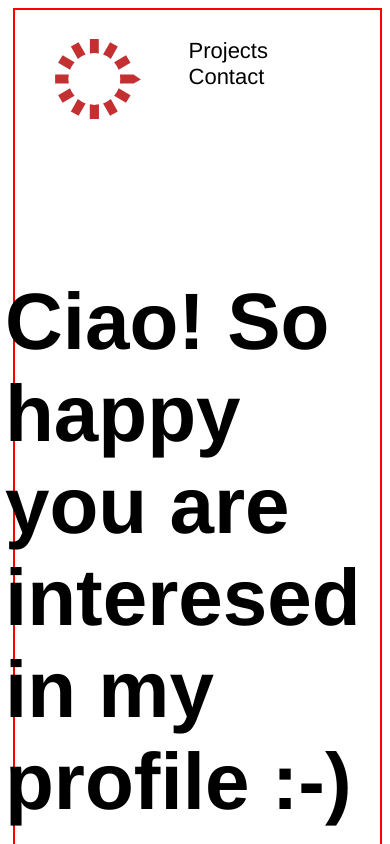
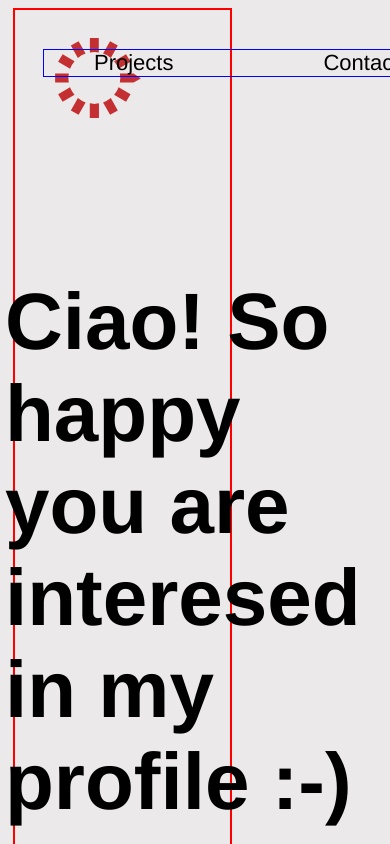
Before and after one commit to Domenica81/Domenica81.github.io, a plain HTML site: page index.html in a window 390 px wide. Shown: the top 844 px of the page. Drawn offline with Linux system fonts and the light colour scheme.

Commit message:
Update home.css

```diff
--- a/css/home.css
+++ b/css/home.css
@@ -4,6 +4,7 @@
 
 body {
   font-family: helvetica, Georgia, 'Times New Roman', Times, serif;
+  background-color: rgb(235, 233, 233);
 }
 
 header {
@@ -32,6 +33,7 @@ header {
  height: 80px;
 }
 
+@media (max-width: 480px) {
   .logo-image {
     width:120px;
   }
@@ -41,6 +43,7 @@ header {
   border: 1px solid blue;
   font-kerning: 18px;
   display: flex;
+  flex-direction: row wrap;
  /* text-transform: uppercase;*/
 }
 
@@ -51,12 +54,13 @@ header {
   color: black;
 }
 
+@media (max-width: 480px) {
   .navbar-link {
     width:100%;
     margin-left:50px;
     padding-right: 100px;
     display: flex;
-    flex-direction: row wrap;
+    flex-direction: row;
     font-size:22px;
   }
 }
@@ -94,8 +98,8 @@ h3  {
 
 @media (max-width: 480px) {
   .hero-text {
-    width:100%;
-    margin-left: -160px;
+   width:100%;
+   margin-left: -160px;
   }
   .hero-text h2 {
     width:400px;
@@ -113,6 +117,7 @@ h3  {
 }
 
 
+@media (max-width: 480px) {
   .chi-sono {
     width:350px;
     min-height: 50vh;
@@ -132,6 +137,7 @@ h3  {
   margin-right: 150px;
  }
 
+ @media (max-width: 480px) {
   .chi-sono-description {
     width:350px;
     height:600px;
@@ -206,6 +212,8 @@ h3  {
   top: 0;
   right: 0;
 }
+
+@media (max-width: 480px) {
   .inlove-list-item-image {
     height:60%;
     top: 350px;
@@ -253,6 +261,7 @@ my journey container
   margin-right: 150px;
  }
 
+ @media (max-width: 480px) {
   .myjournay-description {
     width:450px;
     height:750px;
@@ -273,6 +282,7 @@ my journey container
   width: 100%;
 }
 
+@media (max-width: 480px) {
   .myjournay img {
     width:450px;
     margin: 0px;
@@ -304,6 +314,7 @@ my journey container
   color: black,
 }
 
+@media (max-width: 480px) {
   .project {
     width:450px;
     height:750px;
@@ -344,6 +355,7 @@ my journey container
   margin-right: 150px;
  }
 
+ @media (max-width: 480px) {
   .contact-description {
     width:450px;
     height:750px;
```
